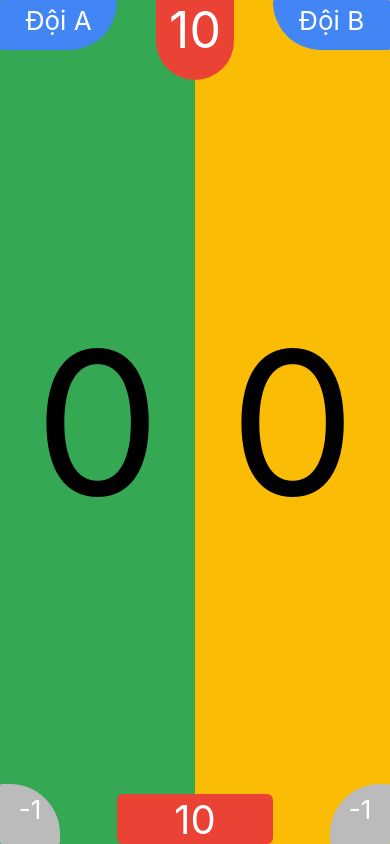
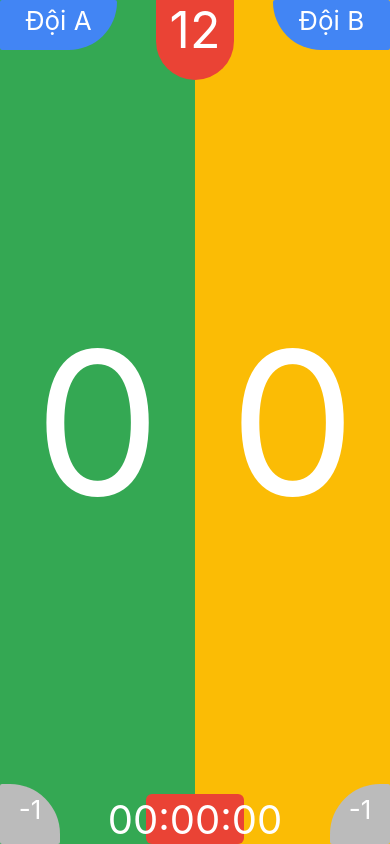
Before and after one commit to HocThem/ScoreBoard, a React Native app: screen / in a window 390 px wide. Built offline with nearby package versions, Linux system fonts and the light colour scheme; what react-native-tts would draw is missing.

Commit message:
Sap xong

```diff
--- a/App.js
+++ b/App.js
@@ -7,10 +7,10 @@ export default class Welcome extends Component {
   state = {
     trangValue: 0,
     vangValue: 0,
-    winValue: 10,
-    gio: 0,
-    phut: 0,
-    giay: 0,
+    winValue: 12,
+    gio: "00",
+    phut: "00",
+    giay: "00",
     nameA: "Đội A",
     nameB: "Đội B"
   };
@@ -29,12 +29,12 @@ export default class Welcome extends Component {
         Tts.speak(this.state.trangValue + " " + this.state.vangValue);
       }
       if (this.state.trangValue == this.state.winValue) {
-        Tts.speak("Chiến thắng");
+        Tts.speak(this.state.nameA+" thắng");
       }
     });
   }
   _onTruTrang = () => {
-    if (this.state.trangValue < this.state.winValue & this.state.trangValue > 0) {
+    if (this.state.trangValue <= this.state.winValue & this.state.trangValue > 0) {
       this.setState({
         trangValue: this.state.trangValue - 1,
       })
@@ -48,7 +48,7 @@ export default class Welcome extends Component {
         Tts.speak(this.state.trangValue + " " + this.state.vangValue);
       }
       if (this.state.trangValue == this.state.winValue) {
-        Tts.speak("Chiến thắng");
+        Tts.speak(this.state.nameA+" thắng");
       }
     });
   }
@@ -67,12 +67,12 @@ export default class Welcome extends Component {
         Tts.speak(this.state.vangValue + " " + this.state.trangValue);
       }
       if (this.state.vangValue == this.state.winValue) {
-        Tts.speak("Chiến thắng");
+        Tts.speak(this.state.nameB+" thắng");
       }
     });
   }
   _onTruVang = () => {
-    if (this.state.vangValue < this.state.winValue & this.state.vangValue > 0) {
+    if (this.state.vangValue <= this.state.winValue & this.state.vangValue > 0) {
       this.setState({
         vangValue: this.state.vangValue - 1,
       })
@@ -86,7 +86,7 @@ export default class Welcome extends Component {
         Tts.speak(this.state.vangValue + " " + this.state.trangValue);
       }
       if (this.state.vangValue == this.state.winValue) {
-        Tts.speak("Chiến thắng");
+        Tts.speak(this.state.nameB+" thắng");
       }
     });
   }
@@ -116,9 +116,9 @@ export default class Welcome extends Component {
         justifyContent: 'center',
         alignItems: 'stretch',
       }}>
-        <TouchableOpacity
+        <View
           style={{ width: "50%", height: "100%", backgroundColor: '#34A853', justifyContent: "center", alignItems: 'center' }}
-          onPress={() => this._onPressTrang()}
+          onStartShouldSetResponderCapture={() => this._onPressTrang()}
         >
           <View
             style={{ position: "absolute", top: 0, left: 0, width: "60%", height: 50, backgroundColor: '#4285F4', borderRadius: 2, justifyContent: "center", alignItems: 'center', borderBottomEndRadius: 50}}>
@@ -126,19 +126,13 @@ export default class Welcome extends Component {
               style={{ height: 40, textAlign: "center", textAlignVertical: "center", fontSize: 26, color: "white" }}>{this.state.nameA}
             </Text>
           </View>
-          <Text style={{ fontSize: 200 }}>
+          <Text style={{ fontSize: 200, color: "white" }}>
             {this.state.trangValue}
           </Text>
-          <View
-            style={{ position: "absolute", bottom: 0, left: 0, width: 60, height: 60, backgroundColor: '#BBBBBB', borderRadius: 2, justifyContent: "center", alignItems: 'center', borderTopEndRadius: 50 }}>
-            <Text onPress={() => this._onTruTrang()}
-              style={{ width: 40, height: 40, textAlign: "center", textAlignVertical: "center", fontSize: 26, color: "white" }}>-1
-              </Text>
-          </View>
-        </TouchableOpacity>
-        <TouchableOpacity
+        </View>
+        <View
           style={{ width: "50%", height: "100%", backgroundColor: '#FBBC05', justifyContent: "center", alignItems: 'center' }}
-          onPress={() => this._onPressVang()}
+          onStartShouldSetResponderCapture={() => this._onPressVang()}
         >
           <View
             style={{ position: "absolute", top: 0, right: 0, width: "60%", height: 50, backgroundColor: '#4285F4', borderRadius: 2, justifyContent: "center", alignItems: 'center', borderBottomStartRadius: 50 }}>
@@ -146,26 +140,34 @@ export default class Welcome extends Component {
               style={{ height: 40, textAlign: "center", textAlignVertical: "center", fontSize: 26, color: "white" }}>{this.state.nameB}
             </Text>
           </View>
-          <Text style={{ fontSize: 200 }}>
+          <Text style={{ fontSize: 200, color: "white" }}>
             {this.state.vangValue}
           </Text>
-          <View
+
+        </View>
+        <View style={{ position: "absolute", top: 0, width: "20%", justifyContent: "center", alignItems: 'center', height: 80, backgroundColor: '#EA4335', borderRadius: 2, justifyContent: "center", alignItems: 'center', borderBottomEndRadius: 300, borderBottomStartRadius: 300 }}>
+          <Text
+            style={{ position:"absolute", top:0, textAlign: "center", textAlignVertical: "center", fontSize: 50, color: "white" }}
+          >{this.state.winValue}</Text>
+        </View>
+        <View style={{ position: "absolute", bottom: 0, width: "25%", justifyContent: "center", alignItems: 'center', height: 50, backgroundColor: '#EA4335', borderRadius: 6, justifyContent: "center", alignItems: 'center'}}>
+          <Text
+            style={{ position:"absolute", bottom:0, textAlign: "center", textAlignVertical: "center", fontSize: 40, color: "white" }}
+          >{this.state.gio}:{this.state.phut}:{this.state.giay}</Text>
+        </View>
+
+        <View
+            style={{ position: "absolute", bottom: 0, left: 0, width: 60, height: 60, backgroundColor: '#BBBBBB', borderRadius: 2, justifyContent: "center", alignItems: 'center', borderTopEndRadius: 50 }}>
+            <Text onPress={() => this._onTruTrang()}
+              style={{ width: 40, height: 40, textAlign: "center", textAlignVertical: "center", fontSize: 26, color: "white" }}>-1
+              </Text>
+          </View>
+        <View
             style={{ position: "absolute", bottom: 0, right: 0, width: 60, height: 60, backgroundColor: '#BBBBBB', borderRadius: 2, justifyContent: "center", alignItems: 'center', borderTopStartRadius: 50 }}>
             <Text onPress={() => this._onTruVang()}
               style={{ width: 40, height: 40, textAlign: "center", textAlignVertical: "center", fontSize: 26, color: "white" }}>-1
               </Text>
           </View>
-        </TouchableOpacity>
-        <View style={{ position: "absolute", top: 0, width: "20%", justifyContent: "center", alignItems: 'center', height: 80, backgroundColor: '#EA4335', borderRadius: 2, justifyContent: "center", alignItems: 'center', borderBottomEndRadius: 300, borderBottomStartRadius: 300 }}>
-          <Text
-            style={{ position:"absolute", top:0, textAlign: "center", textAlignVertical: "center", fontSize: 50, color: "white" }}
-          >{this.state.winValue}</Text>
-        </View>
-        <View style={{ position: "absolute", bottom: 0, width: "40%", justifyContent: "center", alignItems: 'center', height: 50, backgroundColor: '#EA4335', borderRadius: 6, justifyContent: "center", alignItems: 'center'}}>
-          <Text
-            style={{ position:"absolute", bottom:0, textAlign: "center", textAlignVertical: "center", fontSize: 40, color: "white" }}
-          >{this.state.winValue}</Text>
-        </View>
       </View>
     );
   }
```
